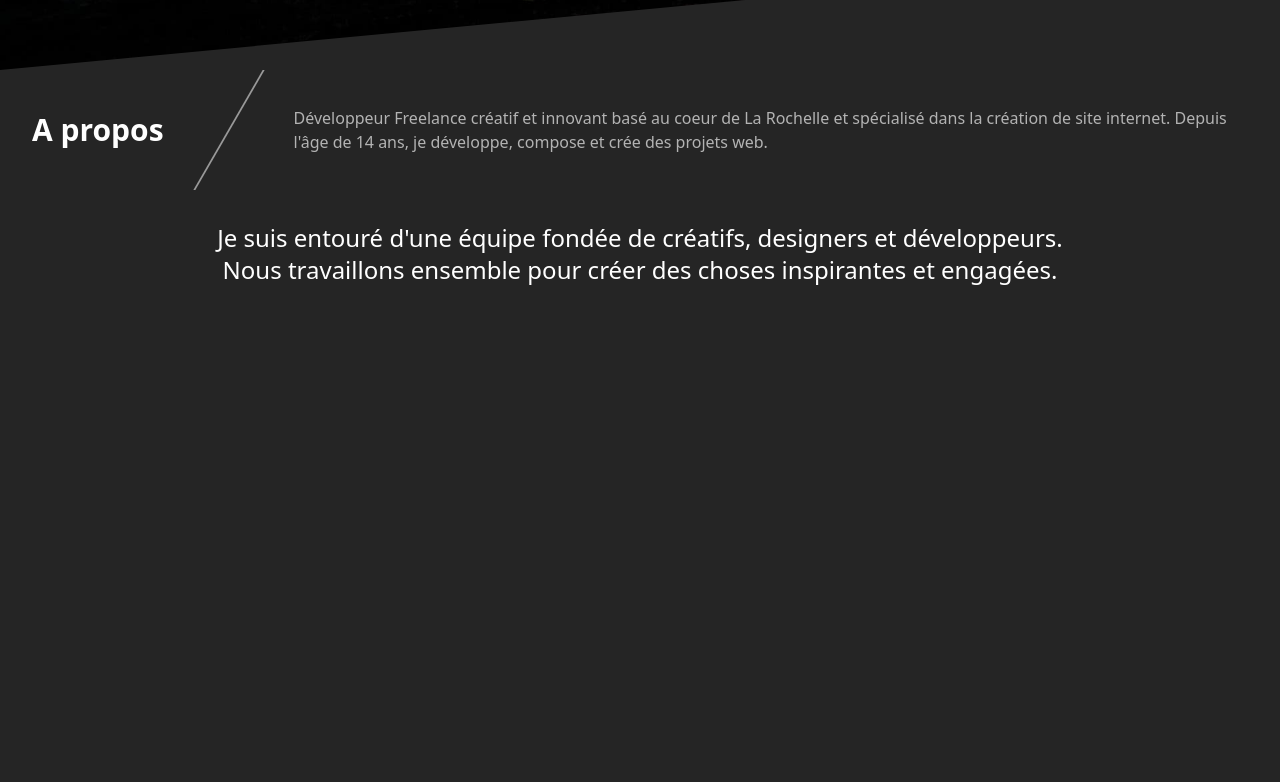
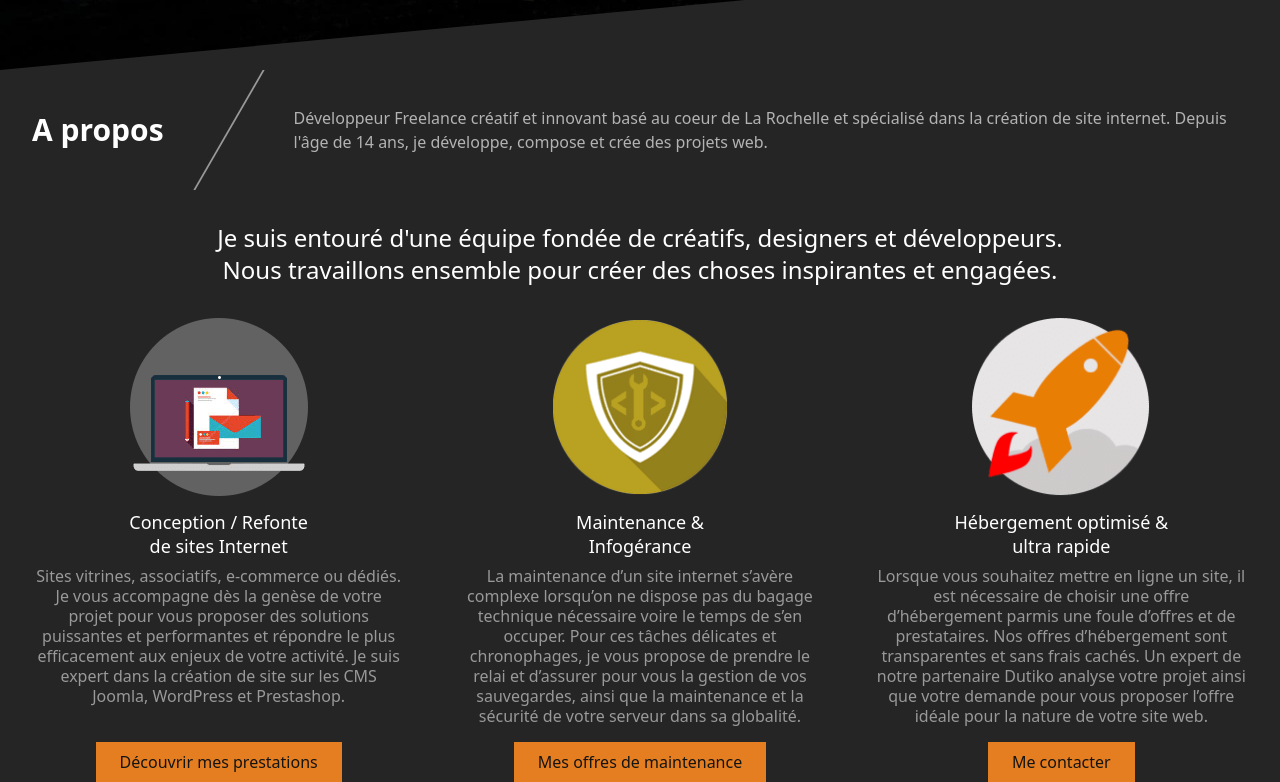
Before and after one commit to akiletour/inrage, a Next.js app: page / in a window 1280 px wide. Shown: the part 548-1330 px from the top of the page. Before the commit the page ends 866 px from the top, so only its background shows below. Built offline with nearby package versions, Linux system fonts and the light colour scheme.

Commit message:
feat(hp): add pretation item on the homepage

```diff
--- /dev/null
+++ b/components/items/PrestationItem.js
@@ -0,0 +1,53 @@
+import Image from 'next/image';
+import { Fragment } from 'react';
+import PropTypes from 'prop-types';
+import Link from 'next/link';
+
+export default function PrestationItem({
+  image, title, children, link, linkText,
+}) {
+  return (
+    <div className="text-center h-full flex flex-col">
+      <div>
+        <Image
+          width={178}
+          height={178}
+          src={image}
+          alt="Conception / Refonte de sites Internet"
+        />
+      </div>
+
+      <h3 className="text-lg text-white mt-1 leading-6">
+        {Array.isArray(title) ? title.map((ttl) => <Fragment key={ttl}>{ttl}</Fragment>) : title}
+      </h3>
+
+      <p className="leading-5 mt-1 mb-2">{children}</p>
+
+      {link !== '' && (
+        <div className="mt-auto">
+          <Link href={link}>
+            <a className="button">{linkText}</a>
+          </Link>
+        </div>
+      )}
+    </div>
+  );
+}
+
+PrestationItem.propTypes = {
+  children: PropTypes.node.isRequired,
+  image: PropTypes.string.isRequired,
+  link: PropTypes.string,
+  linkText: PropTypes.string,
+  title: PropTypes.oneOf(
+    PropTypes.string,
+    PropTypes.arrayOf(
+      PropTypes.string,
+    ),
+  ).isRequired,
+};
+
+PrestationItem.defaultProps = {
+  link: '',
+  linkText: '',
+};
--- a/pages/index.js
+++ b/pages/index.js
@@ -1,5 +1,7 @@
 import Head from 'next/head';
+import Link from 'next/link';
 import SectionTitle from '../components/SectionTitle';
+import PrestationItem from '../components/items/PrestationItem';
 
 export default function Home() {
   return (
@@ -20,6 +22,47 @@ export default function Home() {
           Je suis entouré d&apos;une équipe fondée de créatifs, designers et développeurs.
           Nous travaillons ensemble pour créer des choses inspirantes et engagées.
         </div>
+
+        <div className="grid grid-cols-3 gap-x-6">
+          <PrestationItem
+            image="/images/prestations/creation-site-internet.png"
+            title={['Conception / Refonte', <br />, 'de sites Internet']}
+            link="/"
+            linkText="Découvrir mes prestations"
+          >
+            Sites vitrines, associatifs, e-commerce ou dédiés.
+            Je vous accompagne dès la genèse de votre projet pour vous proposer
+            des solutions puissantes et performantes et répondre le plus efficacement
+            aux enjeux de votre activité. Je suis expert dans la création de site sur les CMS
+            Joomla, WordPress et Prestashop.
+          </PrestationItem>
+
+          <PrestationItem
+            image="/images/prestations/infogerance-tma-maintenance.png"
+            title={['Maintenance &', <br />, 'Infogérance']}
+            link="/"
+            linkText="Mes offres de maintenance"
+          >
+            La maintenance d’un site internet s’avère complexe lorsqu’on ne dispose pas
+            du bagage technique nécessaire voire le temps de s’en occuper.
+            Pour ces tâches délicates et chronophages, je vous propose de prendre le
+            relai et d’assurer pour vous la gestion de vos sauvegardes, ainsi que la
+            maintenance et la sécurité de votre serveur dans sa globalité.
+          </PrestationItem>
+
+          <PrestationItem
+            image="/images/prestations/hebergement-optimise-rapide.png"
+            title={['Hébergement optimisé &', <br />, 'ultra rapide']}
+            link="/"
+            linkText="Me contacter"
+          >
+            Lorsque vous souhaitez mettre en ligne un site, il est nécessaire de choisir
+            une offre d’hébergement parmis une foule d’offres et de prestataires.
+            Nos offres d’hébergement sont transparentes et sans frais cachés.
+            Un expert de notre partenaire Dutiko analyse votre projet ainsi que votre demande
+            pour vous proposer l’offre idéale pour la nature de votre site web.
+          </PrestationItem>
+        </div>
       </div>
     </div>
   );
--- a/styles/globals.css
+++ b/styles/globals.css
@@ -3,9 +3,13 @@
 @tailwind utilities;
 
 body {
-  @apply bg-gray-dark;
+  @apply bg-gray-dark text-gray;
 }
 
 .container {
   @apply max-w-7xl mx-auto px-2 md:px-4;
 }
+
+.button {
+  @apply bg-orange text-gray-darker py-1 px-3 inline-flex font-medium;
+}
```
